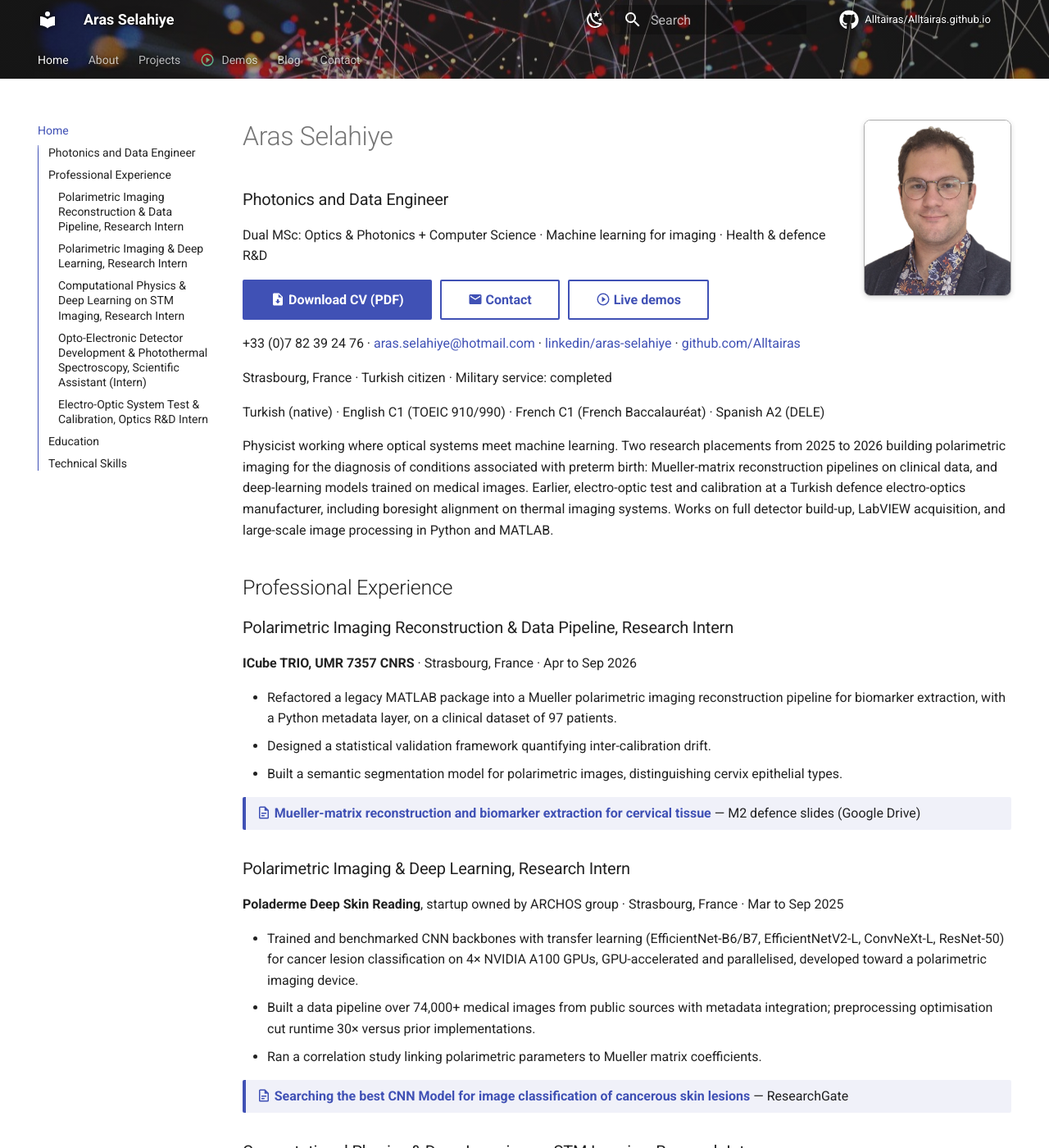
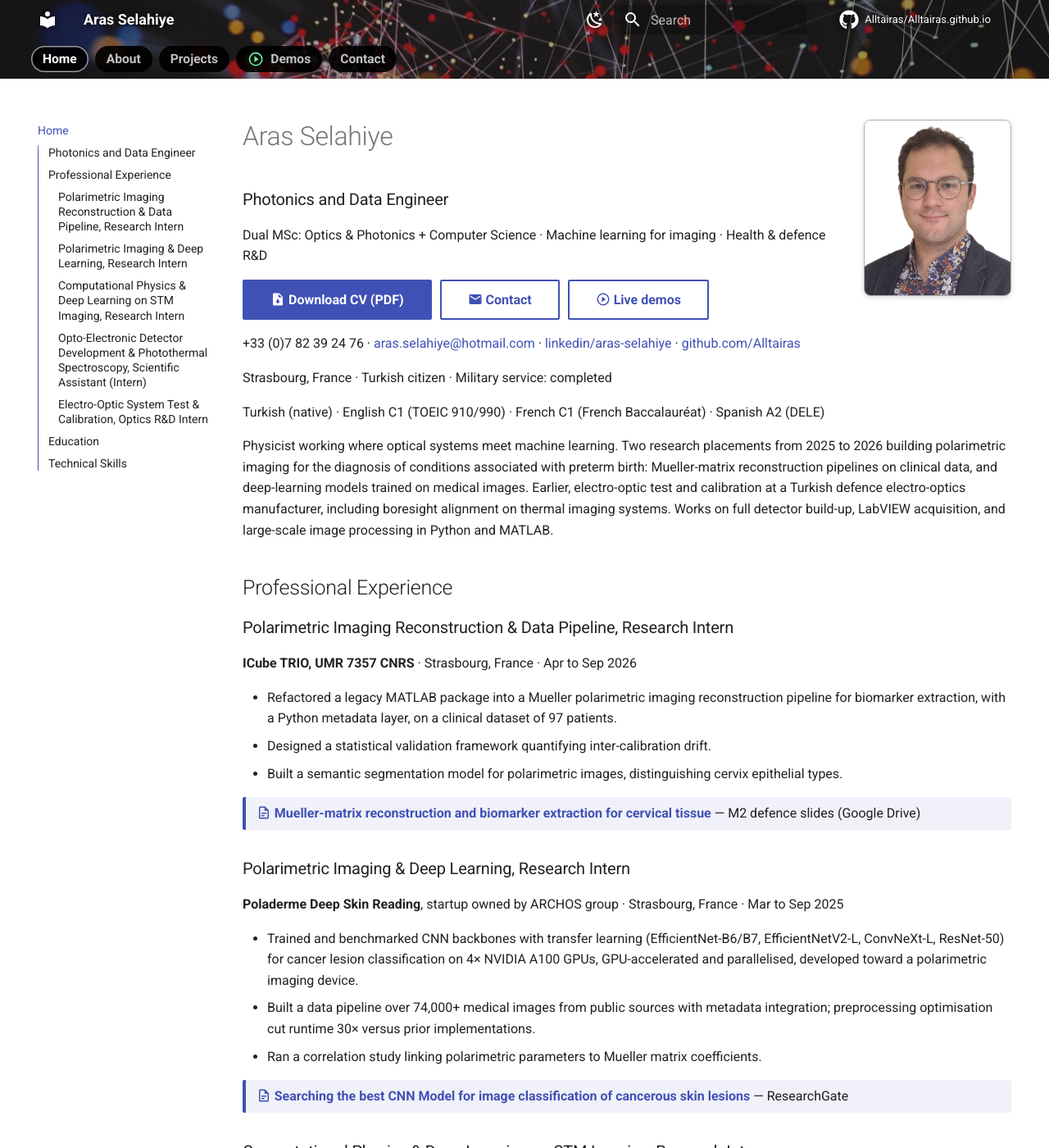
Before and after one commit to Alltairas/Alltairas.github.io, an MkDocs documentation site: the page built from docs/index.md, in a window 1280 px wide and 1400 px high. Shown: the whole window at 82% size. Built offline with MkDocs 1.6.1 and Material for MkDocs 9.7.7, drawn with Linux system fonts in a browser that asks for light colours; comment, search, counter and statistics services are not loaded.

Commit message:
Tab strip as black pills, drop nav pulse and Blog section

```diff
--- a/docs/assets/css/header-banner.css
+++ b/docs/assets/css/header-banner.css
@@ -31,17 +31,19 @@
   background-position: 0 0, center calc(var(--banner-top) - 2.4rem);
 }
 
-/* A soft dark halo under the white labels, so a tab that lands on the dense
-   cluster of dots stays readable without darkening the whole picture. */
+/* A soft dark halo under the white labels, so text that lands on the dense
+   cluster of dots stays readable without darkening the whole picture.
+
+   The tab links are no longer in this list: header-tabs.css gives each one a
+   filled pill, which is a surface rather than a shadow, and stacking the halo
+   on top of the fill only blurred the letters. */
 .md-header__title,
 .md-header__button,
-.md-header__source,
-.md-tabs__link {
+.md-header__source {
   text-shadow: 0 0 .1rem rgb(0 0 0 / 90%), 0 0 .5rem rgb(0 0 0 / 80%);
 }
 
 .md-header__button svg,
-.md-header__source svg,
-.md-tabs__link svg {
+.md-header__source svg {
   filter: drop-shadow(0 0 .2rem rgb(0 0 0 / 80%));
 }
--- /dev/null
+++ b/docs/assets/css/header-tabs.css
@@ -0,0 +1,70 @@
+/* The tab strip as pills, built from the same recipe as the Menu and Search
+   buttons in mobile-nav.css.
+
+   The banner photo runs white lines and bright dots straight through the tab
+   row, and white text on a white line is the one case a text-shadow cannot
+   rescue — the halo only thickens the smudge. Each label gets a filled pill
+   instead, so it carries a surface of its own whatever happens to be in the
+   picture behind it. Reusing the header buttons' shape is the point: the two
+   rows then read as one set of controls rather than buttons on top and bare
+   words underneath. */
+
+/* The pill is the link, so the item is left to centre it inside Material's
+   fixed 2.4rem row and to space the pills apart. */
+.md-tabs__item {
+  display: flex;
+  align-items: center;
+  padding-left: .2rem;
+  padding-right: .2rem;
+}
+
+.md-tabs__link {
+  /* Material centres the bare label with a top margin. The flex item above
+     does that job now, and the margin would sit the pill too low. */
+  margin-top: 0;
+  padding: .3rem .7rem;
+  border-radius: 1rem;
+  /* The header buttons' wash is a tint of the text colour, which on a white
+     label is grey behind white — the two are too close to tell apart. Black at
+     90% instead: the pill reads as a hole punched in the picture, white text
+     on near-black, and the 10% that shows through is only enough to keep the
+     banner from looking cut up. */
+  background-color: rgb(0 0 0 / 90%);
+  /* .7rem is Material's default and is small for a primary nav; .78rem is a
+     step up that still clears the 2.4rem row, so nothing reflows. */
+  font-size: .78rem;
+  font-weight: 700;
+  /* Material dims an inactive tab with opacity, which would fade the pill
+     along with its label and undo the contrast the pill exists for. Dim the
+     text colour instead and let every pill keep the same solid fill. */
+  opacity: 1;
+  color: color-mix(in srgb, var(--md-primary-bg-color) 75%, transparent);
+  /* Material's own values, repeated because the shorthand replaces them, plus
+     the two properties these rules animate. */
+  transition:
+    transform .4s cubic-bezier(.1, .7, .1, 1),
+    opacity .25s,
+    background-color .25s,
+    color .25s;
+}
+
+/* Every pill now carries the same black fill, so "you are here" can no longer
+   be the fill itself. Full-strength text plus a hairline ring in the header's
+   text colour marks it instead — visible against black, and it costs no width,
+   so the pills don't shift as you move between pages. */
+.md-tabs__item--active .md-tabs__link {
+  color: var(--md-primary-bg-color);
+  box-shadow: inset 0 0 0 .075rem color-mix(in srgb, var(--md-primary-bg-color) 60%, transparent);
+}
+
+.md-tabs__link:hover,
+.md-tabs__link:focus {
+  background-color: #000;
+  color: var(--md-primary-bg-color);
+}
+
+/* The Demos icon sits inside the pill; demo-cards.css tints it green, which is
+   bright enough on the fill that it needs no shadow of its own. */
+.md-tabs__link > svg {
+  flex-shrink: 0;
+}
--- a/docs/assets/css/mobile-nav.css
+++ b/docs/assets/css/mobile-nav.css
@@ -4,26 +4,16 @@
    field into a bare magnifier below 60em, so on a phone the header is two
    unlabelled icons and nothing says the site has more than one page. These
    rules keep the tabs on screen as a swipeable strip and turn the two icons
-   into labelled buttons. mobile-nav.js adds the edge fades and first-visit pulse. */
+   into labelled buttons. mobile-nav.js adds the edge fades. */
 
 @media screen and (max-width: 76.234375em) {
   .md-tabs {
     display: block;
   }
 
-  .md-tabs__item {
-    padding-left: .5rem;
-    padding-right: .5rem;
-  }
-
-  /* Opacity alone (1 vs .7) is too faint a "you are here" on a small screen. */
-  .md-tabs__item--active {
-    box-shadow: inset 0 -.1rem 0 currentcolor;
-  }
-  /* Material fades the labels out after 10px of scroll; take the bar with them. */
-  .md-tabs[hidden] .md-tabs__item--active {
-    box-shadow: none;
-  }
+  /* Spacing, and the "you are here" marker, now come from header-tabs.css:
+     the active tab is the pill with the brighter fill, which carries further
+     on a small screen than the underline that used to sit here. */
 
   /* Set by mobile-nav.js while tabs are hidden past that edge. */
   .md-tabs__list--more-right {
@@ -83,19 +73,3 @@
     font-weight: 700;
   }
 }
-
-/* One ring pulse on each button, the first page of a session only. */
-@keyframes nav-hint-pulse {
-  0%   { box-shadow: 0 0 0 0      color-mix(in srgb, var(--md-primary-bg-color) 60%, transparent); }
-  100% { box-shadow: 0 0 0 .5rem  color-mix(in srgb, var(--md-primary-bg-color) 0%,  transparent); }
-}
-
-@media screen and (max-width: 76.234375em) and (prefers-reduced-motion: no-preference) {
-  .nav-hint .md-header__button[for="__drawer"],
-  .nav-hint .md-header__button[for="__search"] {
-    animation: nav-hint-pulse 1.2s ease-out .8s 3;
-  }
-  .nav-hint .md-header__button[for="__search"] {
-    animation-delay: 1.1s;
-  }
-}
--- a/docs/assets/js/mobile-nav.js
+++ b/docs/assets/js/mobile-nav.js
@@ -1,16 +1,5 @@
 // Phone navigation helpers; the reasoning is in assets/css/mobile-nav.css.
 (function () {
-  // Pulse the Menu and Search buttons on the first page of a browser session,
-  // so a new visitor notices them without being nagged on every click.
-  try {
-    if (!sessionStorage.getItem('nav-hint-seen')) {
-      sessionStorage.setItem('nav-hint-seen', '1');
-      document.documentElement.classList.add('nav-hint');
-    }
-  } catch (e) {
-    // Storage blocked: skip the hint rather than replay it on every page.
-  }
-
   const list = document.querySelector('.md-tabs__list');
   if (!list) return;
 
--- a/mkdocs.yml
+++ b/mkdocs.yml
@@ -41,7 +41,6 @@ nav:
       - Movie Showtimes: demos/movies.md
       - France Temperature Map: demos/weather.md
       - Powder Diffraction Rings: demos/diffraction.md
-  - Blog: blog/index.md
   - Contact: contact.md
 
 markdown_extensions:
@@ -63,6 +62,7 @@ extra_css:
   - assets/css/terminal.css
   - assets/css/profile.css
   - assets/css/header-banner.css
+  - assets/css/header-tabs.css
   - assets/css/mobile-nav.css
   - assets/css/demo-cards.css
   - assets/css/report-links.css
```
Also changed, not shown: README.md (+1 -2 lines), docs/blog/index.md (deleted, +0 -6 lines).
